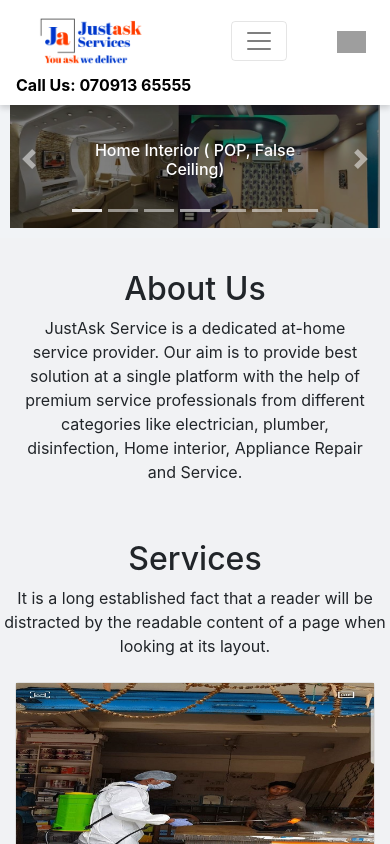
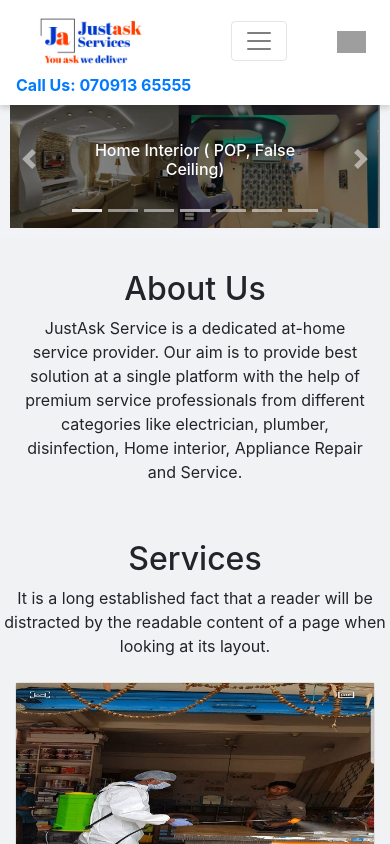
Before and after one commit to Rohandeshwal/justAsk, an Angular app: page /home in a window 390 px wide. Shown: the top 844 px of the page. Built offline with nearby package versions, Linux system fonts and the light colour scheme; grey boxes are pictures that could not be loaded.

Commit message:
phone no

```diff
--- a/src/app/core/components/header/header.component.html
+++ b/src/app/core/components/header/header.component.html
@@ -30,8 +30,9 @@
               src="./assets/images/whatsapp.svg"
               alt="" /></span
         ></a>
+
         <div class="reg-link">
-          Call Us: 070913 65555
+          <a href="tel:+917091365555"> Call Us: 070913 65555</a>
         </div>
 
 
--- a/src/app/core/components/header/header.component.scss
+++ b/src/app/core/components/header/header.component.scss
@@ -4,6 +4,10 @@
   text-decoration: none !important;
   font-weight: bold;
   cursor: pointer;
+}
+.reg-link a{
+  text-decoration: none;
+  outline: none;
 }
 .social{
   height: 22px;
```
